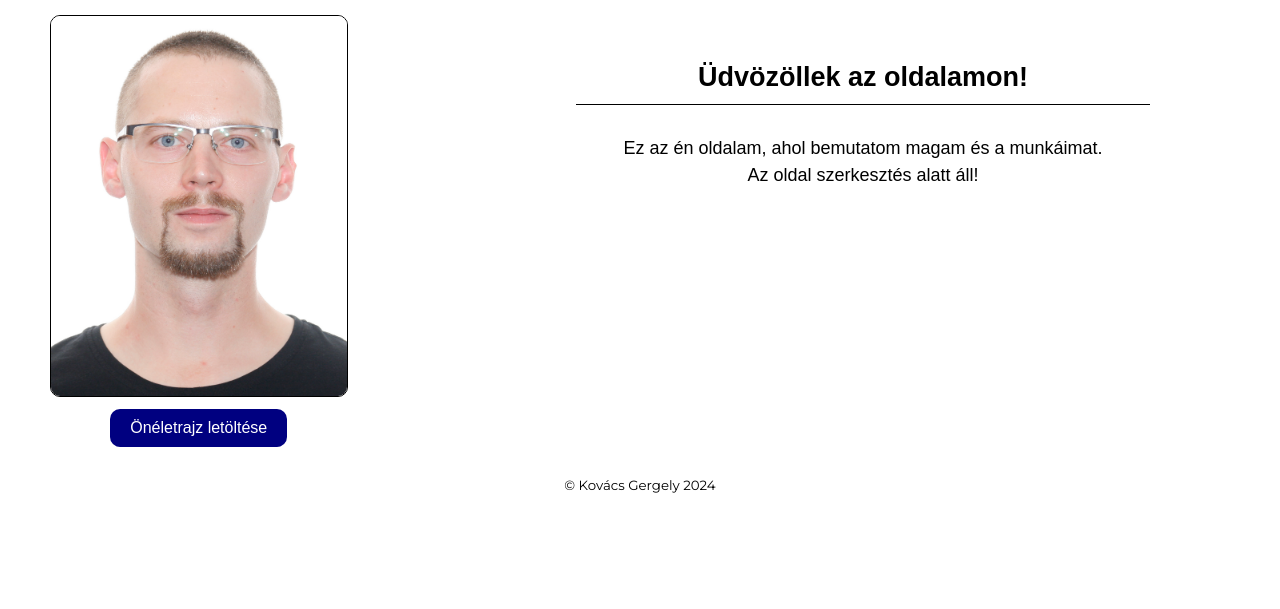
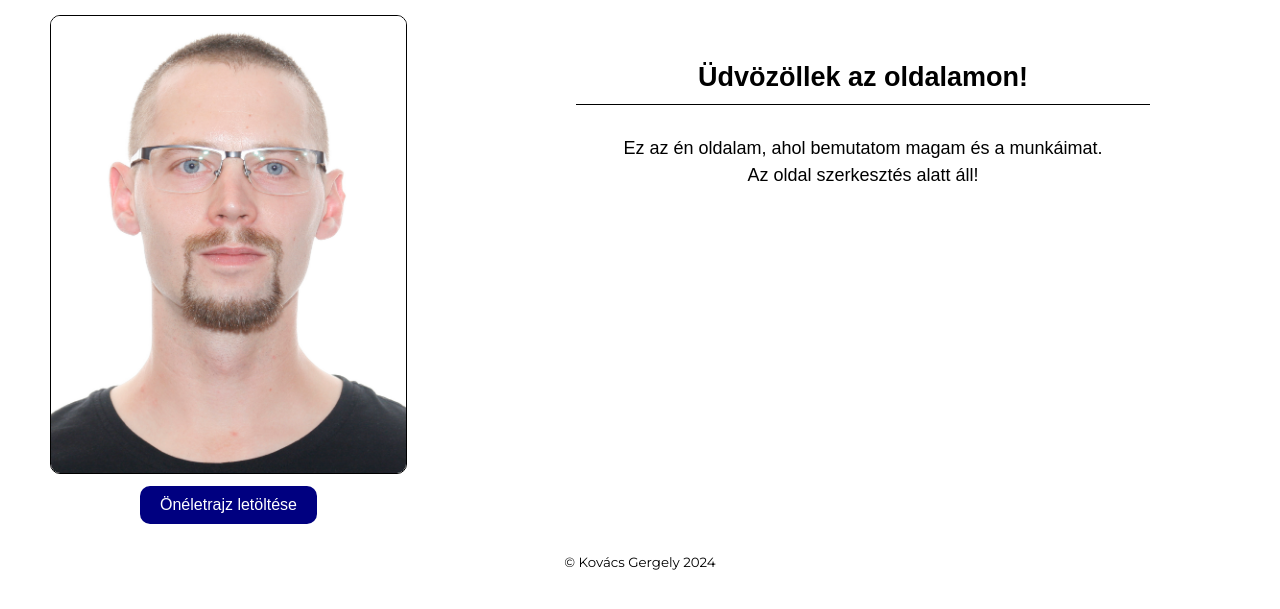
Before and after one commit to kovacsgergely22/kovacsgergely22.github.io, a plain HTML site: page index.html in a window 1280 px wide. Shown: the part 63-672 px from the top of the page. Drawn offline with Linux system fonts and the light colour scheme.

Commit message:
update webpage

```diff
--- a/index.html
+++ b/index.html
@@ -42,7 +42,7 @@
 
     #id_photo {
       float: inline-start;
-      max-width: 25%;
+      max-width: 30%;
       margin: 5px;
     }
 
```
